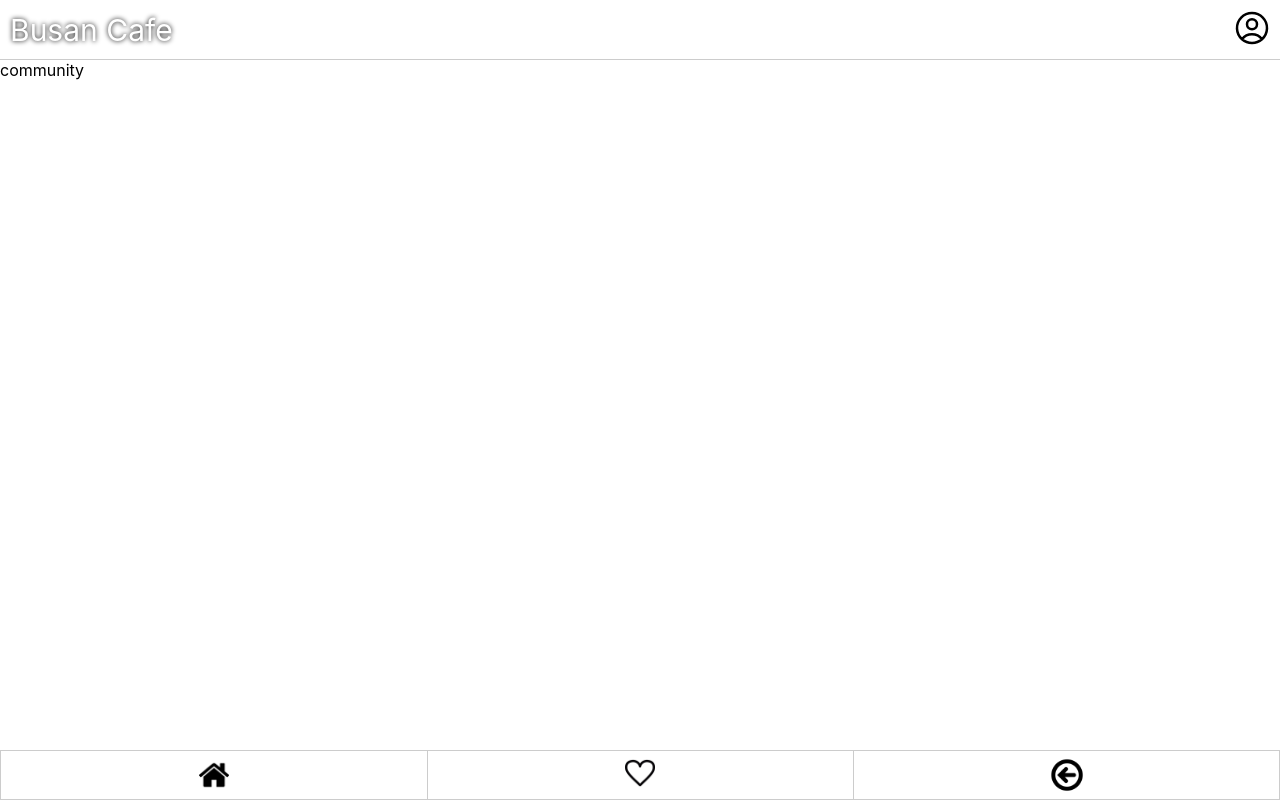
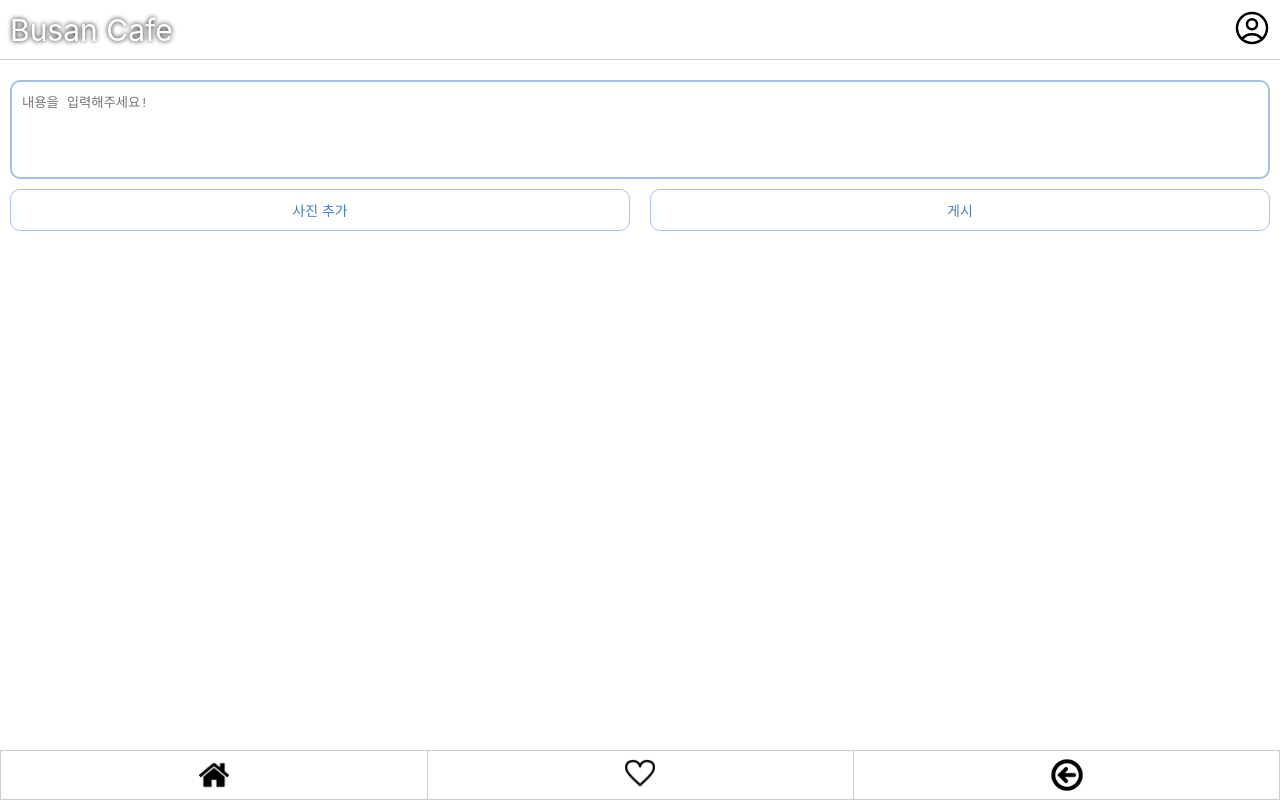
Before and after one commit to woooooooojin/busan_cafe_mobile, a React (Create React App) app: page /community in a window 1280 px wide. Built offline with nearby package versions, Linux system fonts and the light colour scheme; no server answers.

Commit message:
community UI, firebase database, storage

```diff
--- a/src/components/Community.jsx
+++ b/src/components/Community.jsx
@@ -1,12 +1,15 @@
 import React from 'react'
 import Header from './Header'
 import Footer from './Footer'
+import PostForm from './PostForm'
 
 export default function Community() {
   return (
     <>
       <Header/>
-        <div>community</div>
+
+      <PostForm/>
+
       <Footer/>
 
     </>
--- /dev/null
+++ b/src/components/PostForm.jsx
@@ -0,0 +1,125 @@
+import React, { useState } from 'react'
+import { styled } from 'styled-components'
+import { auth, db, storage } from '../firebase'
+import { addDoc, collection, updateDoc } from 'firebase/firestore'
+import { getDownloadURL, ref, uploadBytes } from 'firebase/storage'
+
+
+const Wrapper = styled.div`
+    padding: 20px 10px;
+`
+const Form = styled.form`
+    display: flex;
+    flex-direction: column;
+    gap: 10px;
+`
+const TextArea =styled.textarea`
+    resize: none;
+    padding: 10px;
+    border-radius: 10px;
+    border: 2px solid #A6C1E8;
+    width: 100%;
+    &:focus{
+        outline: none;
+        border-color: #A6C1E8;
+    }
+
+`
+const FileWrap = styled.div`
+    width: 100%;
+    display: flex;
+`
+const FileBtn = styled.label`
+    width: calc(50% - 10px);
+    padding: 10px 0;
+    background-color: transparent;
+    border: 1px solid #A6C1E8;
+    color: steelblue;
+    text-align: center;
+    border-radius: 10px;
+    margin-right: 20px;
+    font-size: 14px;
+`
+const FileInput = styled.input`
+    display: none;
+`
+const SubmitBtn = styled.input`
+    width: calc(50% - 10px);
+    padding: 10px 0;
+    background-color: transparent;
+    border: 1px solid #A6C1E8;
+    color: steelblue;
+    border-radius: 10px;
+    font-size: 14px;
+
+`
+
+export default function PostForm() {
+
+    const [loading, setLoading] = useState(false); //loading
+    const [post, setPost] = useState('') //post textarea
+    const [file, setFile] = useState(null) //file
+
+
+    const onChange = (e)=>{
+        setPost(e.target.value)
+    } //post change event
+
+    const onFileChange = (e)=>{
+        const {files} = e.target
+        if(files && files.length === 1){
+            setFile(files[0])
+        }
+    } //file change event(photo)
+
+    const onSubmit = async(e)=>{
+        e.preventDefault()
+        const user = auth.currentUser //user info
+        if(!user || loading || post === '' || post.length > 150) return //kill function
+
+        try{
+            setLoading(true)
+            const doc = await addDoc(collection(db,'posts'),{
+                post,
+                createdAt : Date.now(),
+                username: user.displayName || '사용자',
+                userId: user.uid,
+            })
+            if(file && file.size <= 3 * 1024 * 1024){ //파일이존재하거나 3메가 이하일경우
+                const locationRef = ref(storage,`posts/${user.uid}/${doc.id}`) //파일업로드 경로 지정
+                const result = await uploadBytes(locationRef,file) //파일 업로드 후 결과정보를 반환
+                const url = await getDownloadURL(result.ref) // 업로드한 사진의 url을 추출
+                await updateDoc(doc,{ //doc에 다운로드 링크첨부 가능
+                    photo: url,
+                })
+            }
+            setPost('') //포스트 글 초기화
+            setFile(null)//사진 초기화
+        }catch(e){
+            console.log(e)
+        }finally{
+            setLoading(false)
+        }
+
+    } //submit event
+
+
+  return (
+    <>
+        <Wrapper>
+            <Form onSubmit={onSubmit}>
+
+                <TextArea onChange={onChange} value={post} required rows={5} maxLength={150} placeholder='내용을 입력해주세요!'></TextArea>
+                <FileWrap>
+                    <FileBtn htmlFor='file'>{file ? '사진 추가 중..' : '사진 추가'}</FileBtn>
+                    <FileInput onChange={onFileChange} type='file' id='file' accept='image/*'></FileInput>
+                    <SubmitBtn type='submit' value={loading ? '게시중..' : '게시'}></SubmitBtn>
+                </FileWrap>
+
+
+            </Form>
+        </Wrapper>
+
+    </>
+  )
+}
--- a/src/pages/Main.jsx
+++ b/src/pages/Main.jsx
@@ -149,6 +149,7 @@ const CommunityBtn = styled.button`
   line-height: 45px;
   border-radius: 10px;
   margin-top: 20px;
+  margin-bottom: 10px;
   a{
     color: #749BC2;
     font-weight: 550;
```
